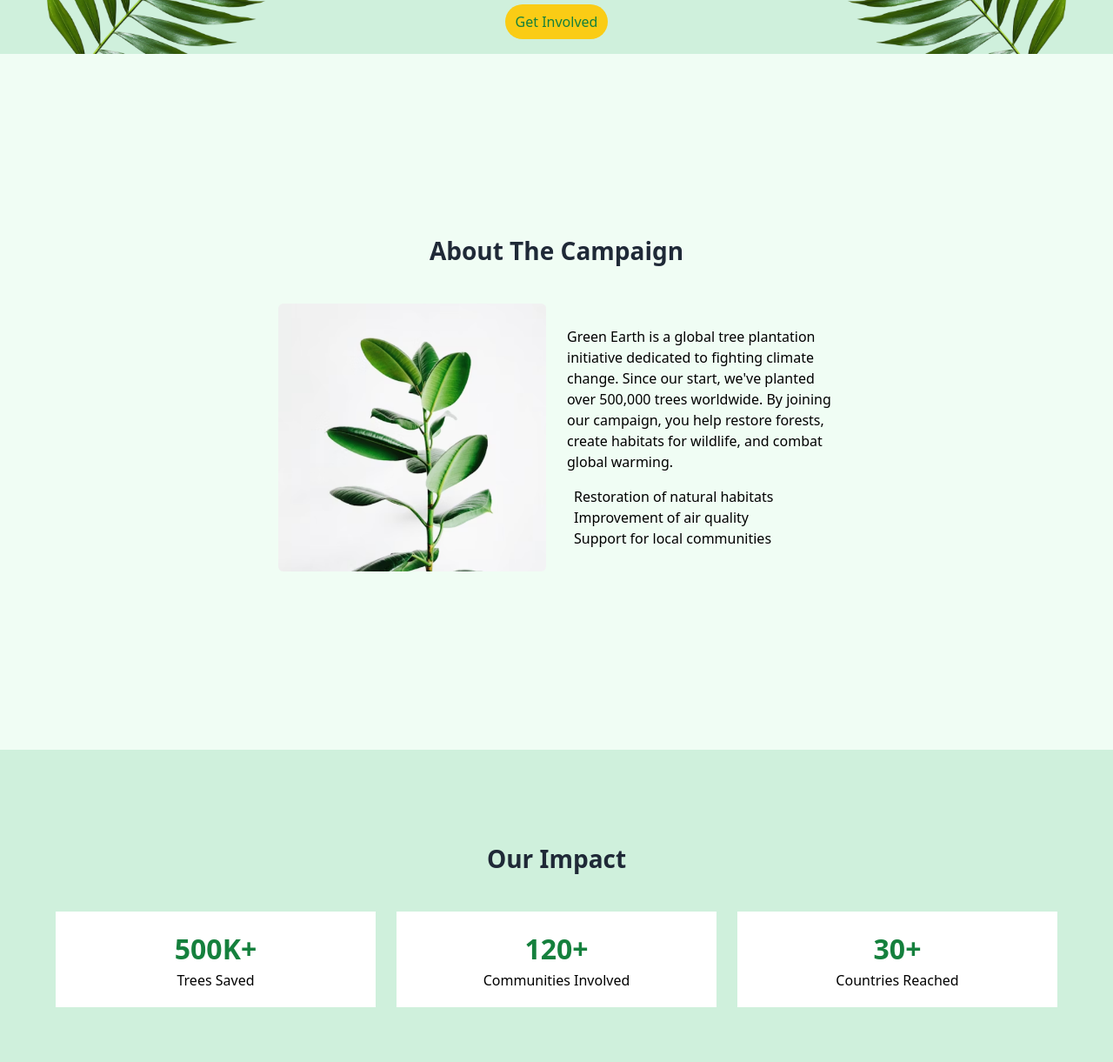
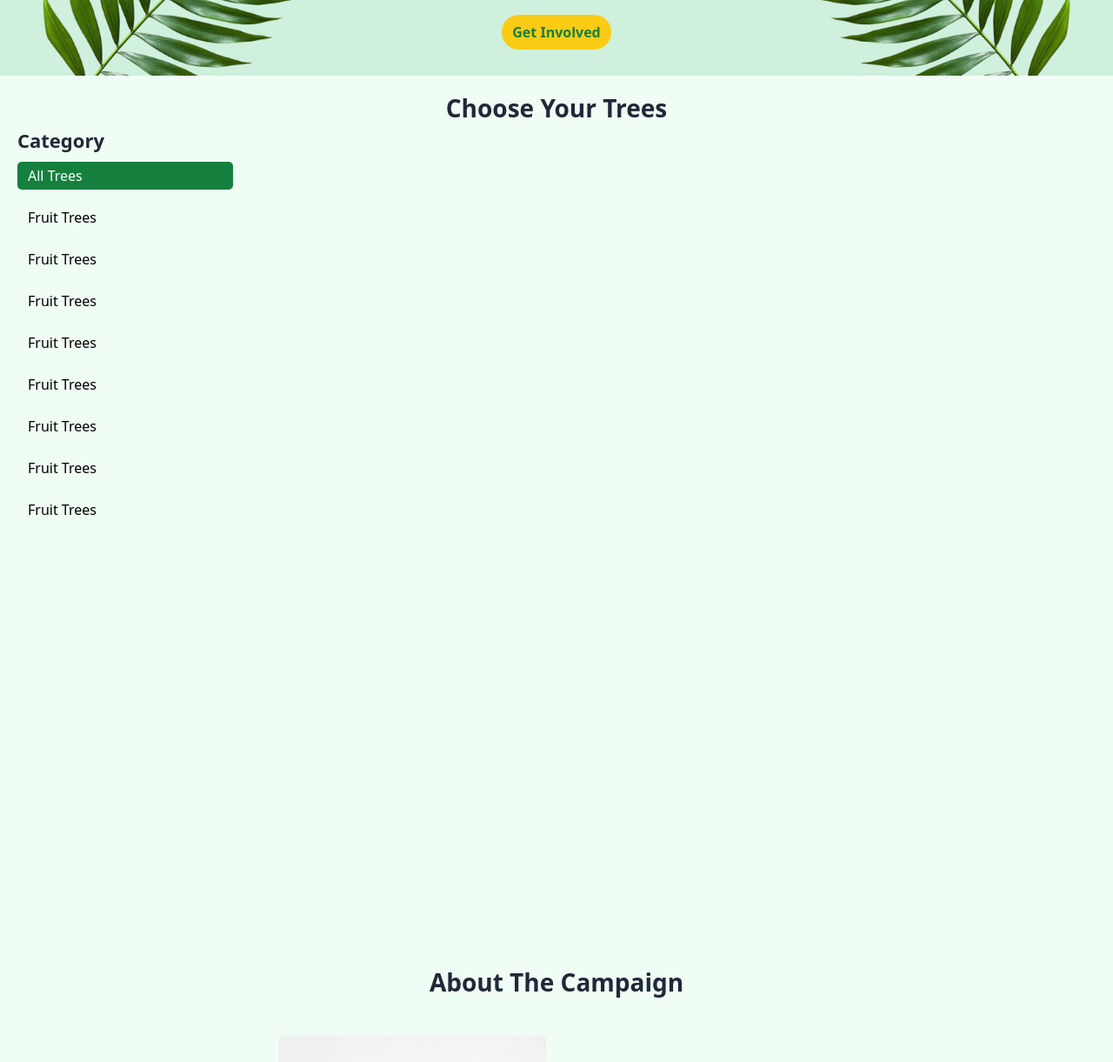
Before and after one commit to Adeeb-06/Assignment-06, a plain HTML site: page index.html in a window 1280 px wide. Shown: the part 268-1489 px from the top of the page at 87% size. Drawn offline with nearby package versions, Linux system fonts and the light colour scheme.

Commit message:
categories

```diff
--- a/index.html
+++ b/index.html
@@ -25,22 +25,54 @@
         </div>
     </nav>
     <main>
-        <div class="hero bg-[#CFF0DC] w-full h-[400] gap-12 flex justify-between items-center px-2 ">
+        <div class="hero bg-[#CFF0DC] w-full h-[400] gap- flex justify-between items-center p ">
             <div class="leaf-left">
                 <img src="assets/hero-leaf1.png" alt="">
             </div>
             <div class="main text-center flex flex-col gap-1">
                 <h1 class="text-center text-[38px] text-[#1F2937] font-bold">Plant a Tree, Grow a Future</h1>
-                <p class="text-[15px]">Join our mission to plant 1 million trees and make the Earth greener for future
+                <p class="text-[15px] font-light">Join our mission to plant 1 million trees and make the Earth greener
+                    for future
                     generations.</p>
                 <div class="btn mt-4">
-                    <button class="btn1 bg-[#FACC15] text-[#15803D] px-3 py-2 rounded-[30px]">Get Involved</button>
+                    <button class="btn1 bg-[#FACC15] text-[#15803D] font-semibold px-3 py-2 rounded-[30px]">Get
+                        Involved</button>
                 </div>
 
             </div>
             <div class="leaf-right">
                 <img src="assets/hero-leaf2.png" alt="">
 
+            </div>
+        </div>
+        <div class="trees h-[100vh] w-full flex flex-col mt-4  items-center  gap- px-5 ">
+            <div class="heading">
+                <h1 class="text-[#1F2937] text-[28px] font-bold">Choose Your Trees</h1>
+            </div>
+
+            <div class="wrapper w-full h-full flex flex-col gap-10">
+
+                <div class="category w-[20%] h-full">
+                    <h1 class="text-[22px] text-[#1F2937] font-bold">Category</h1>
+
+                    <ul class="flex flex-col gap-4 mt-2">
+                        <li class="text-[16px] bg-[#15803D] py-1 duration-[0.2s] text-white cursor-pointer px-3 rounded-[5px] ">All Trees</li>
+                        <li class="text-[16px] hover:bg-[#15803D] py-1 duration-[0.2s] hover:text-white cursor-pointer px-3 rounded-[5px] ">Fruit Trees</li>
+                        <li class="text-[16px] hover:bg-[#15803D] py-1 duration-[0.2s] hover:text-white cursor-pointer px-3 rounded-[5px] ">Fruit Trees</li>
+                        <li class="text-[16px] hover:bg-[#15803D] py-1 duration-[0.2s] hover:text-white cursor-pointer px-3 rounded-[5px] ">Fruit Trees</li>
+                        <li class="text-[16px] hover:bg-[#15803D] py-1 duration-[0.2s] hover:text-white cursor-pointer px-3 rounded-[5px] ">Fruit Trees</li>
+                        <li class="text-[16px] hover:bg-[#15803D] py-1 duration-[0.2s] hover:text-white cursor-pointer px-3 rounded-[5px] ">Fruit Trees</li>
+                        <li class="text-[16px] hover:bg-[#15803D] py-1 duration-[0.2s] hover:text-white cursor-pointer px-3 rounded-[5px] ">Fruit Trees</li>
+                        <li class="text-[16px] hover:bg-[#15803D] py-1 duration-[0.2s] hover:text-white cursor-pointer px-3 rounded-[5px] ">Fruit Trees</li>
+                        <li class="text-[16px] hover:bg-[#15803D] py-1 duration-[0.2s] hover:text-white cursor-pointer px-3 rounded-[5px] ">Fruit Trees</li>
+                    </ul>
+                </div>
+                <div class="tree-cards">
+
+                </div>
+                <div class="cart">
+
+                </div>
             </div>
         </div>
         <div class="about h-[80vh] w-[50%] justify-center items-center flex flex-col gap-10 mx-auto my-20">
@@ -68,15 +100,18 @@
                 <h1 class="text-[#1F2937] text-[28px] font-bold">Our Impact</h1>
             </div>
             <div class="content w-full px-16 flex gap-6">
-                <div class="card1 text-center bg-white w-[33%] h-[110px] flex flex-col justify-center items-center">
+                <div
+                    class="card1 rounded-[10px] text-center bg-white w-[33%] h-[110px] flex flex-col justify-center items-center">
                     <h1 class="text-[#15803D] text-[32px] font-bold">500K+</h1>
                     <span class="text-[# text-[16px] font-light">Trees Saved</span>
                 </div>
-                <div class="card1 text-center bg-white w-[33%] h-[110px] flex flex-col justify-center items-center">
+                <div
+                    class="card1 rounded-[10px] text-center bg-white w-[33%] h-[110px] flex flex-col justify-center items-center">
                     <h1 class="text-[#15803D] text-[32px] font-bold">120+</h1>
                     <span class="text-[# text-[16px] font-light">Communities Involved</span>
                 </div>
-                <div class="card1 text-center bg-white w-[33%] h-[110px] flex flex-col justify-center items-center">
+                <div
+                    class="card1 rounded-[10px] text-center bg-white w-[33%] h-[110px] flex flex-col justify-center items-center">
                     <h1 class="text-[#15803D] text-[32px] font-bold">30+</h1>
                     <span class="text-[# text-[16px] font-light">Countries Reached</span>
                 </div>
@@ -101,11 +136,13 @@
                     <option value="">20</option>
                 </select>
                 <div class="btn  mt-4"></div>
-                    <button class="btn1 w-[90%] text-xl font-semibold bg-[#FACC15] text-[#15803D] px-3 py-2 rounded-[30px]">Donate Now</button>
-                </div>
+                <button
+                    class="btn1 w-[90%] text-xl font-semibold bg-[#FACC15] text-[#15803D] px-3 py-2 rounded-[30px]">Donate
+                    Now</button>
+            </div>
 
 
-            </div>
+        </div>
 
         </div>
     </main>
```
